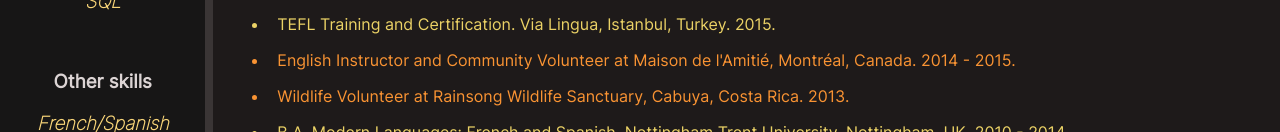
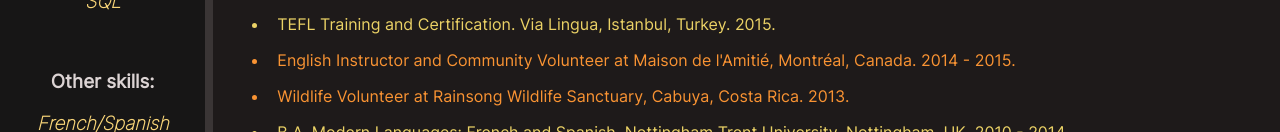
Before and after one commit to poeticider/Online-CV--Dan-Riley-, a React (Create React App) app: page / in a window 1280 px wide. Shown: the part 820-952 px from the top of the page. Built offline with nearby package versions, Linux system fonts and the light colour scheme.

Commit message:
corrects minor format inconsistency

```diff
--- a/src/Components/Main.js
+++ b/src/Components/Main.js
@@ -32,7 +32,7 @@ const Main = () => {
                 </div>
                 <br></br>
 
-                <h3>Other skills</h3>
+                <h3>Other skills:</h3>
 
                 <div className="skillsDiv">
                     <h3>French/Spanish Language</h3>
```
